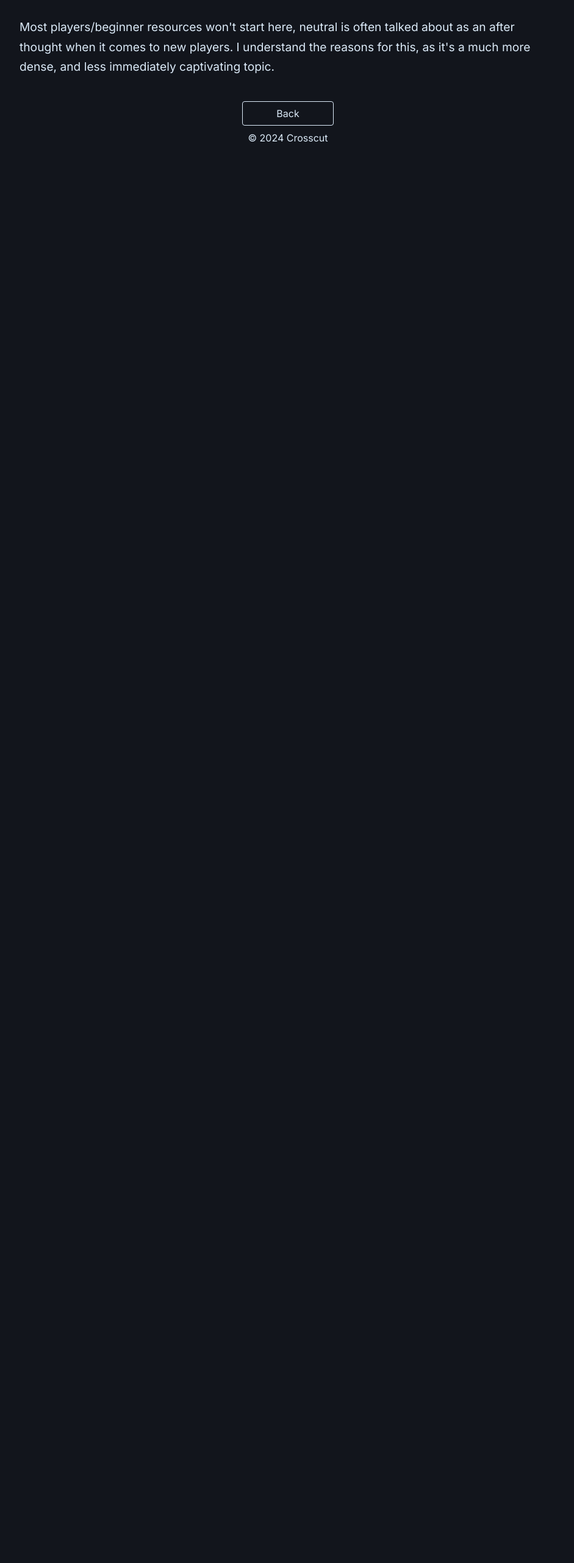
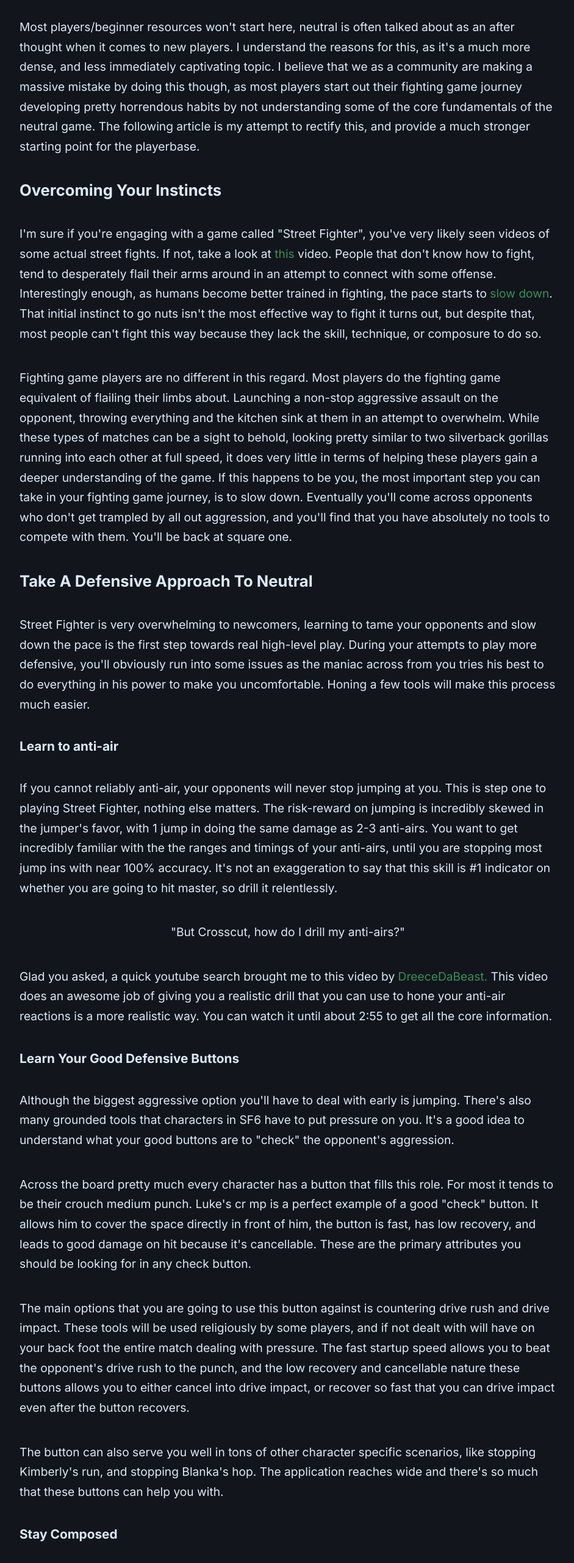
Before and after one commit to CrosscutX/nononsenseSF6, a React (Vite) app: page /lessons/beginnerneutral in a window 1280 px wide. Shown: the part 234-2797 px from the top of the page at 61% size, without its empty margins (168-1109 px from the left). Before the commit the page ends 800 px from the top, so only its background shows below. Built offline with nearby package versions, Linux system fonts and the light colour scheme.

Commit message:
Beginner neutral and file setup

```diff
--- a/src/components/lessons/Beginner/BeginnerNeutral.jsx
+++ b/src/components/lessons/Beginner/BeginnerNeutral.jsx
@@ -8,7 +8,127 @@
         Most players/beginner resources won't start here, neutral is often
         talked about as an after thought when it comes to new players. I
         understand the reasons for this, as it's a much more dense, and less
-        immediately captivating topic.{" "}
+        immediately captivating topic. I believe that we as a community are
+        making a massive mistake by doing this though, as most players start out
+        their fighting game journey developing pretty horrendous habits by not
+        understanding some of the core fundamentals of the neutral game. The
+        following article is my attempt to rectify this, and provide a much
+        stronger starting point for the playerbase.
+      </p>
+      <h3>Overcoming Your Instincts</h3>
+      <p>
+        I'm sure if you're engaging with a game called "Street Fighter", you've
+        very likely seen videos of some actual street fights. If not, take a
+        look at{" "}
+        <a href="https://www.youtube.com/watch?v=PIPhEpjIank" className="link">
+          this{" "}
+        </a>
+        video. People that don't know how to fight, tend to desperately flail
+        their arms around in an attempt to connect with some offense.
+        Interestingly enough, as humans become better trained in fighting, the
+        pace starts to{" "}
+        <a href="https://www.youtube.com/watch?v=-uZiZHsPSaE" className="link">
+          slow down
+        </a>
+        . That initial instinct to go nuts isn't the most effective way to fight
+        it turns out, but despite that, most people can't fight this way because
+        they lack the skill, technique, or composure to do so.
+      </p>
+      <p>
+        Fighting game players are no different in this regard. Most players do
+        the fighting game equivalent of flailing their limbs about. Launching a
+        non-stop aggressive assault on the opponent, throwing everything and the
+        kitchen sink at them in an attempt to overwhelm. While these types of
+        matches can be a sight to behold, looking pretty similar to two
+        silverback gorillas running into each other at full speed, it does very
+        little in terms of helping these players gain a deeper understanding of
+        the game. If this happens to be you, the most important step you can
+        take in your fighting game journey, is to slow down. Eventually you'll
+        come across opponents who don't get trampled by all out aggression, and
+        you'll find that you have absolutely no tools to compete with them.
+        You'll be back at square one.
+      </p>
+      <h3>Take A Defensive Approach To Neutral</h3>
+      <p>
+        Street Fighter is very overwhelming to newcomers, learning to tame your
+        opponents and slow down the pace is the first step towards real
+        high-level play. During your attempts to play more defensive, you'll
+        obviously run into some issues as the maniac across from you tries his
+        best to do everything in his power to make you uncomfortable. Honing a
+        few tools will make this process much easier.
+      </p>
+      <h4>Learn to anti-air</h4>
+      <p>
+        If you cannot reliably anti-air, your opponents will never stop jumping
+        at you. This is step one to playing Street Fighter, nothing else
+        matters. The risk-reward on jumping is incredibly skewed in the jumper's
+        favor, with 1 jump in doing the same damage as 2-3 anti-airs. You want
+        to get incredibly familiar with the the ranges and timings of your
+        anti-airs, until you are stopping most jump ins with near 100% accuracy.
+        It's not an exaggeration to say that this skill is #1 indicator on
+        whether you are going to hit master, so drill it relentlessly.
+      </p>
+      <p>"But Crosscut, how do I drill my anti-airs?"</p>
+      <p>
+        Glad you asked, a quick youtube search brought me to this video by{" "}
+        <a href="https://www.youtube.com/watch?v=qhZolR3I_Bw" className="link">
+          DreeceDaBeast.{" "}
+        </a>
+        This video does an awesome job of giving you a realistic drill that you
+        can use to hone your anti-air reactions is a more realistic way. You can
+        watch it until about 2:55 to get all the core information.
+      </p>
+      <h4>Learn Your Good Defensive Buttons</h4>
+      <p>
+        Although the biggest aggressive option you'll have to deal with early is
+        jumping. There's also many grounded tools that characters in SF6 have to
+        put pressure on you. It's a good idea to understand what your good
+        buttons are to "check" the opponent's aggression.
+      </p>
+      <p>
+        Across the board pretty much every character has a button that fills
+        this role. For most it tends to be their crouch medium punch. Luke's cr
+        mp is a perfect example of a good "check" button. It allows him to cover
+        the space directly in front of him, the button is fast, has low
+        recovery, and leads to good damage on hit because it's cancellable.
+        These are the primary attributes you should be looking for in any check
+        button.
+      </p>
+      <p>
+        The main options that you are going to use this button against is
+        countering drive rush and drive impact. These tools will be used
+        religiously by some players, and if not dealt with will have on your
+        back foot the entire match dealing with pressure. The fast startup speed
+        allows you to beat the opponent's drive rush to the punch, and the low
+        recovery and cancellable nature these buttons allows you to either
+        cancel into drive impact, or recover so fast that you can drive impact
+        even after the button recovers.
+      </p>
+      <p>
+        The button can also serve you well in tons of other character specific
+        scenarios, like stopping Kimberly's run, and stopping Blanka's hop. The
+        application reaches wide and there's so much that these buttons can help
+        you with.
+      </p>
+      <h4>Stay Composed</h4>
+      <p>
+        Probably the hardest part of learning how to play neutral, what do you
+        do once things are going wrong? The response that I tend to see is that
+        most players when met with a rival ape going nuts and beating his chest,
+        tend to get coaxed back into their primitive ways. When they get
+        uncomfortable, they will meet aggression with aggression, but you must
+        fight this urge. Once you revert back to your flailing, you have lost
+        the match, even if you are victorious, for you haven't learned anything.
+      </p>
+      <p>
+        Instead you must remain calm and seek to understand what's happening.
+        Through doing this you can slowly build a deep knowledge of characters
+        and counterplay, and starting this process early will pay dividends down
+        the line when you have a deep pool of character knowledge to pull from.
+      </p>
+      <p>
+        I'll go into more detail about what you should be looking for in the
+        next article talking about defense.
       </p>
     </>
   );
--- a/src/components/lessons/Dashboard/Beginner.jsx
+++ b/src/components/lessons/Dashboard/Beginner.jsx
@@ -3,14 +3,14 @@
 export default function Beginner() {
   return (
     <div className="beginner">
+      <p className="description-text">
+        (Start here if you haven't hit master yet)
+      </p>
       <div className="lesson-container">
         <div className="beginner-title-container">
           <h3 className="beginner-title">Beginner</h3>
-          <p className="beginner-text">
-            (Start here if you haven't hit master yet)
-          </p>
         </div>
-        <Link to="/lessons/beginnerneutral">Beginner Neutral</Link>
+        <Link to="/lessons/beginnerneutral">Neutral</Link>
       </div>
     </div>
   );
--- a/src/styles/lessons.css
+++ b/src/styles/lessons.css
@@ -41,11 +41,12 @@
   width: auto;
 }
 
-.beginner-text {
+.description-text {
   font-size: 1rem;
   padding: 0px;
   margin-bottom: 0px;
   color: #7d7d7d;
+  width: 88%;
 }
 
 .beginner-title-container {
@@ -73,7 +74,7 @@
 }
 
 a.link {
-  color: rgb(111, 52, 111);
+  color: rgb(55, 146, 84);
   margin-bottom: 40px;
 }
 
--- a/src/styles/style.css
+++ b/src/styles/style.css
@@ -42,6 +42,14 @@
 
 h3 {
   font-size: 1.6rem;
+  align-self: flex-start;
+  margin-bottom: 40px;
+  padding-left: 10px;
+  padding-right: 10px;
+}
+
+h4 {
+  font-size: 1.3rem;
   align-self: flex-start;
   margin-bottom: 40px;
   padding-left: 10px;
```
Also changed, not shown: src/components/lessons/Beginner/BeginnerCombos.jsx (added, +9 -0 lines), src/components/lessons/Beginner/BeginnerDefense.jsx (added, +9 -0 lines), src/components/lessons/Beginner/BeginnerPoking.jsx (added, +9 -0 lines), src/components/lessons/Beginner/BeginnerPressure.jsx (added, +9 -0 lines).
